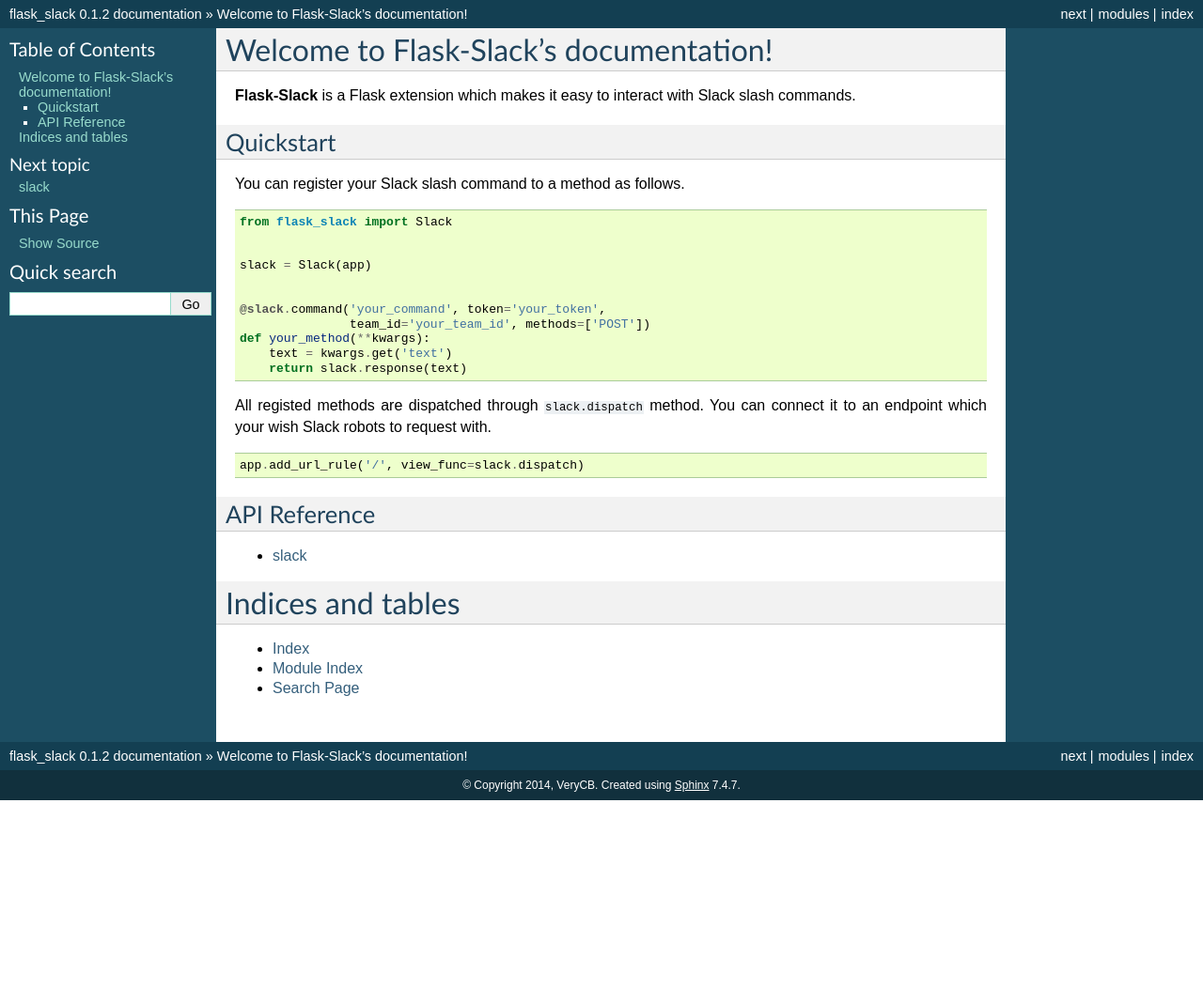
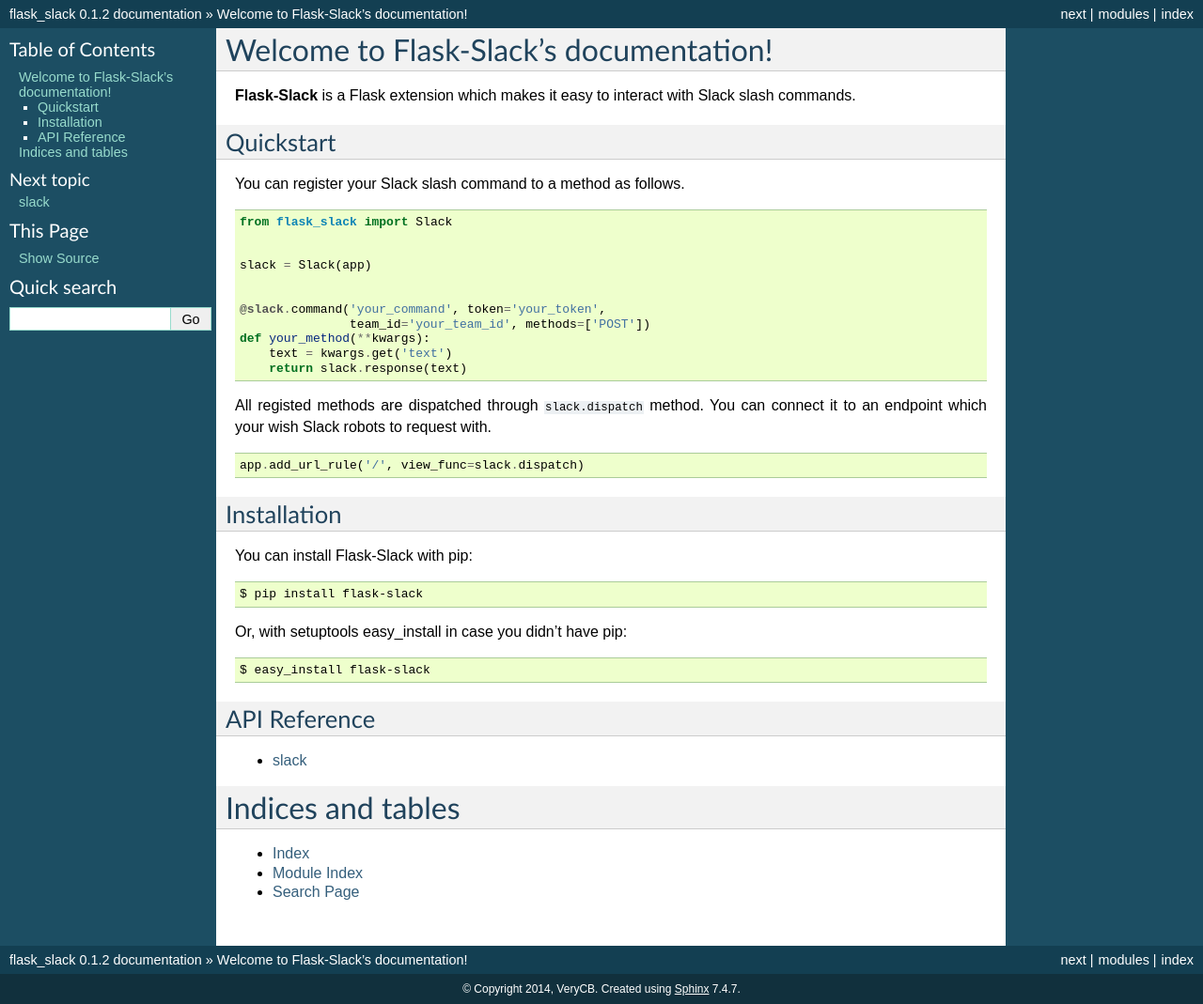
Before and after one commit to VeryCB/flask-slack, a Sphinx documentation site: the page built from docs/index.rst, in a window 1280 px wide. Shown: the whole page at 94% size. Built offline with Sphinx 7.4.7, drawn with Linux system fonts in a browser that asks for light colours; before the commit the page ends 900 px from its top, so only the background shows below that.

```diff
--- a/README.rst
+++ b/README.rst
@@ -36,6 +36,11 @@
         return slack.response(text)
 
 
+Documentation
+-------------
+The full documentation is available at `readthedocs.org <http://flask-slack.readthedocs.org>`_
+
+
 .. |Build Status| image:: https://travis-ci.org/VeryCB/flask-slack.svg?branch=master
    :target: https://travis-ci.org/VeryCB/flask-slack
    :alt: Build Status
--- a/docs/index.rst
+++ b/docs/index.rst
@@ -29,6 +29,18 @@
     app.add_url_rule('/', view_func=slack.dispatch)
 
 
+Installation
+------------
+
+You can install Flask-Slack with pip::
+
+    $ pip install flask-slack
+
+Or, with setuptools easy_install in case you didn't have pip::
+
+    $ easy_install flask-slack
+
+
 API Reference
 -------------
 
```
